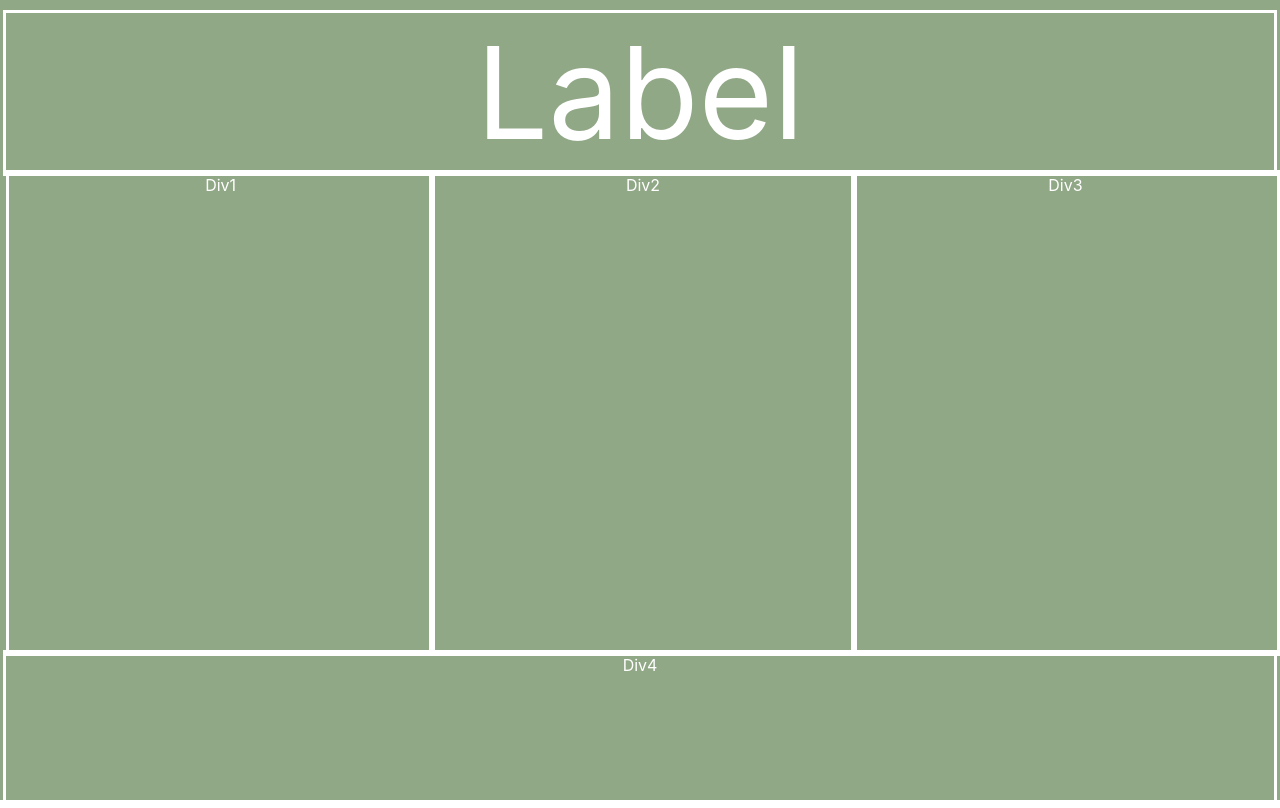
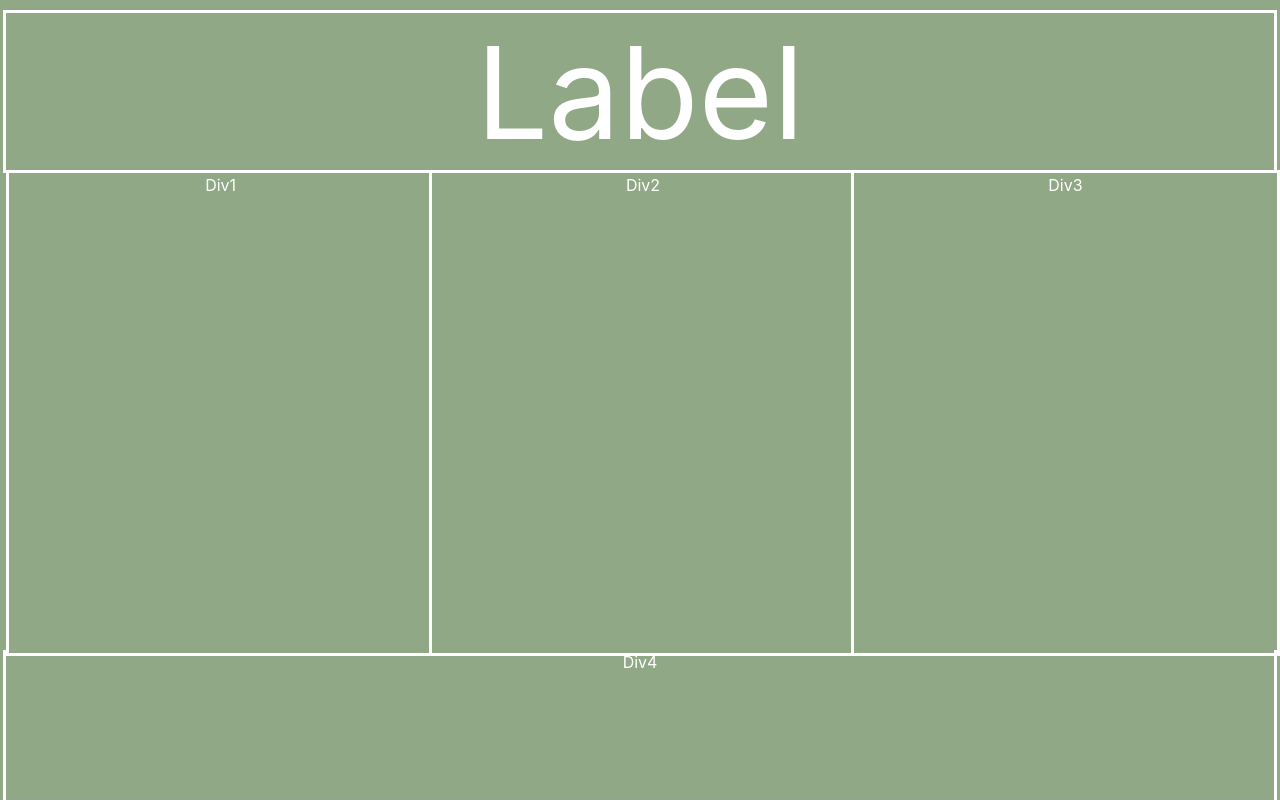
Before and after one commit to mjchin1/WebPageSamples, a React (Vite) app in the folder client/: page /lbl in a window 1280 px wide. Built offline with nearby package versions, Linux system fonts and the light colour scheme; a web font is replaced by a local one.

Commit message:
spacing updates

```diff
--- a/client/src/index.css
+++ b/client/src/index.css
@@ -3299,6 +3299,7 @@ font-weight: 600;
   justify-content: center;
   align-items: center;
   font-size: 10vw;
+  border-bottom: none;
 }
 
 .lblDiv1 {
@@ -3311,6 +3312,7 @@ font-weight: 600;
   margin-top: 10px;
   height: 60vh;
   width: 33vw;
+  border-right: none;
 
 }
 .lblDiv2 {
@@ -3323,6 +3325,7 @@ font-weight: 600;
   margin-top: 10px;
   height: 60vh;
   width: 33vw;
+  border-right: none;
 
 
 }
@@ -3348,6 +3351,7 @@ font-weight: 600;
   margin-top: 10px;
   height: 19vh;
   width: 99vw;
-
-
-}
+  border-top: none;
+
+
+}
```
